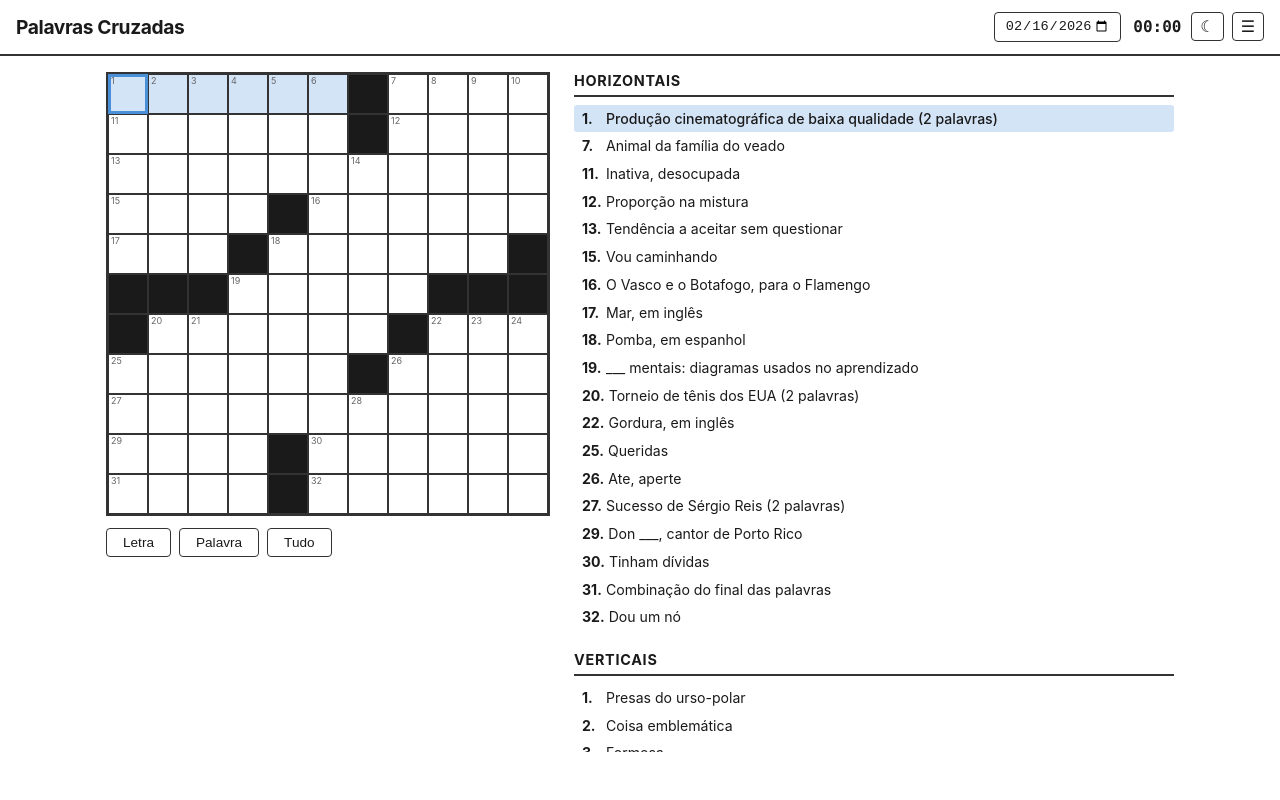
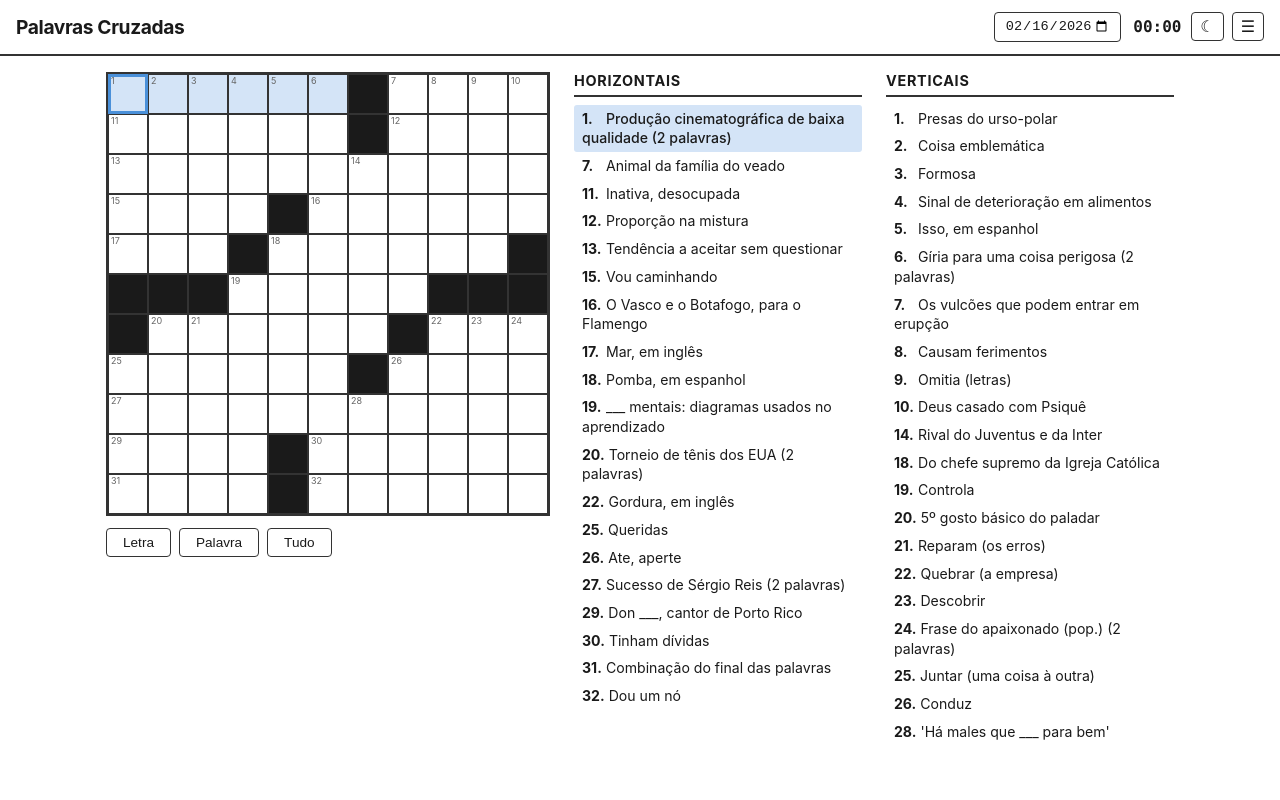
Before and after one commit to leodev7/crosswords, a plain HTML site: page site/index.html in a window 1280 px wide. Drawn offline with Linux system fonts and the light colour scheme.

Commit message:
Layout clues panel side by side instead of stacked vertically (#2)

```diff
--- a/site/css/style.css
+++ b/site/css/style.css
@@ -254,10 +254,13 @@ main {
   min-width: 0;
   max-height: calc(100vh - 120px);
   overflow-y: auto;
+  display: flex;
+  gap: 24px;
 }
 
 .clues-section {
-  margin-bottom: 20px;
+  flex: 1;
+  min-width: 0;
 }
 
 .clues-header {
@@ -423,6 +426,8 @@ main {
 
   .clues-panel {
     max-height: none;
+    flex-direction: column;
+    gap: 16px;
   }
 
   .clues-section.collapsed .clues-list {
```
